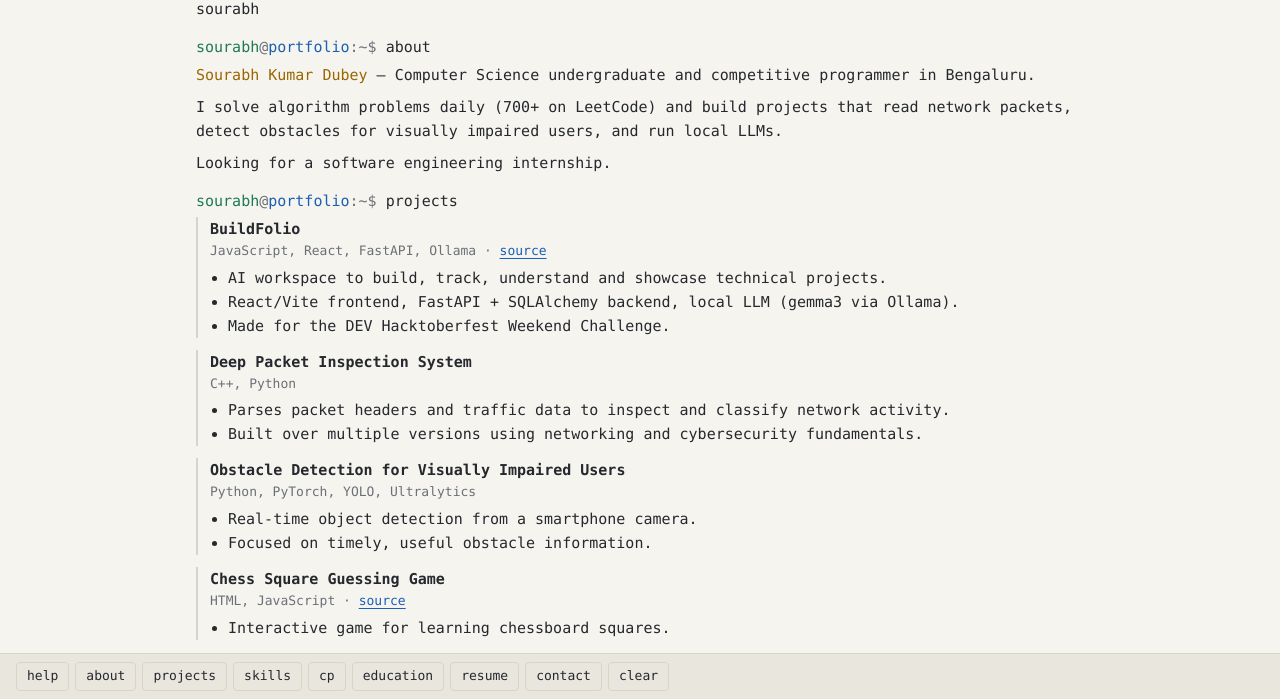
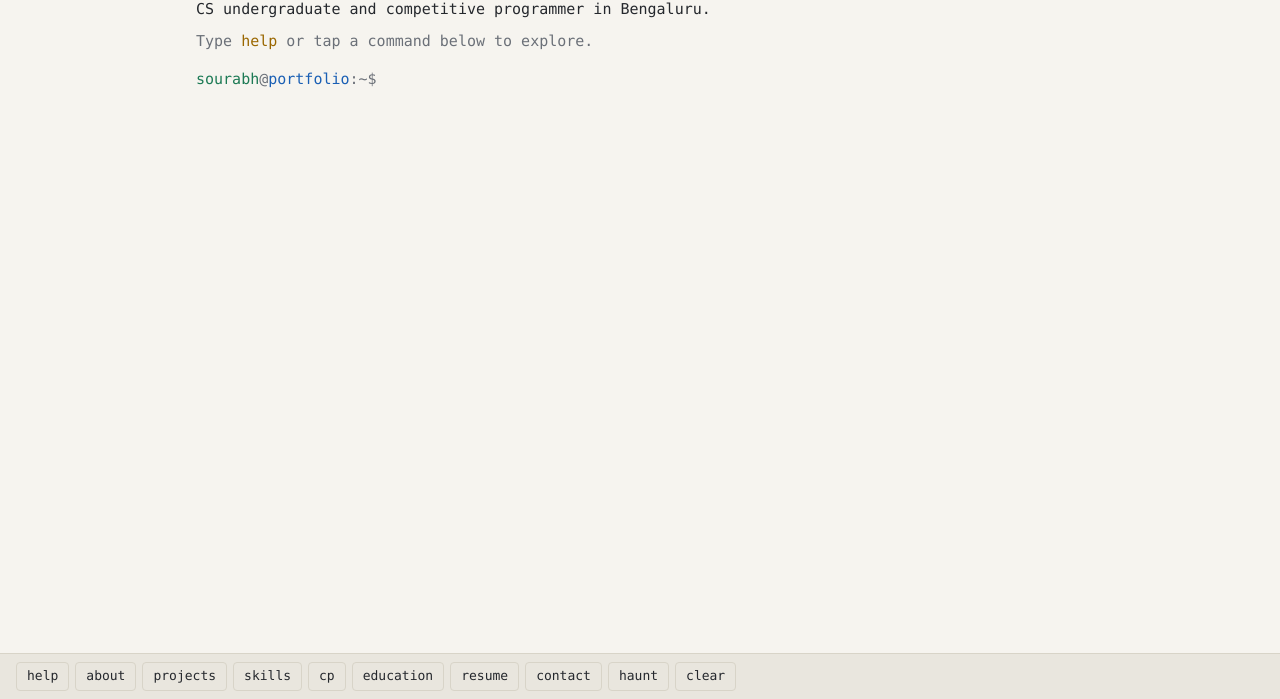
Before and after one commit to skd-33/portfolio, a plain HTML site: page index.html in a window 1280 px wide. Shown: the part 101-800 px from the top of the page. Drawn offline with Linux system fonts and the light colour scheme.

Commit message:
Update header and form elements in index.html

```diff
--- a/index.html
+++ b/index.html
@@ -40,12 +40,17 @@ form label{white-space:nowrap}
 .sr{position:absolute;left:-9999px}
 .cur{display:inline-block;width:.6ch;height:1.1em;background:var(--accent);vertical-align:text-bottom;margin-left:2px;animation:bl 1.1s steps(1) infinite}
 @keyframes bl{50%{opacity:0}}
+body.haunted{--bg:#0e0a14;--bar:#17101f;--prompt:#b79cff;--accent:#ff7a90;--line:#2a1f38}
+.ghost{color:#b79cff;font-style:italic;margin-top:4px}
+.ghost.w{animation:fl 2.4s ease-in-out infinite}
+@keyframes fl{0%,100%{opacity:1}45%{opacity:.35}55%{opacity:.9}}
+@media(prefers-reduced-motion:reduce){.ghost.w{animation:none}}
 @media(prefers-reduced-motion:reduce){.cur{animation:none}}
 @media(max-width:560px){body{font-size:14px}.row{grid-template-columns:1fr}.row b{margin-top:6px}#in{font-size:16px}}
 </style>
 </head>
 <body>
-<header><i></i><i></i><i></i><span>sourabh@portfolio: ~</span></header>
+<header><i></i><i></i><i></i><span id="title"></span></header>
 <main id="term" aria-live="polite">
   <noscript>
     <h1>Sourabh Kumar Dubey</h1>
@@ -53,59 +58,81 @@ form label{white-space:nowrap}
     <p><a href="https://github.com/skd-33">GitHub</a> · <a href="https://leetcode.com/u/skd-33">LeetCode</a> · <a href="https://codeforces.com/profile/sourabhkumardubey200">Codeforces</a> · <a href="mailto:sourabhkumardubey200@gmail.com">Email</a></p>
   </noscript>
   <div id="log"></div>
-  <form id="f" autocomplete="off"><label for="in"><span class="ps">sourabh</span><span class="dim">@</span><span class="pa">portfolio</span><span class="dim">:~$</span></label><input id="in" spellcheck="false" autocapitalize="none" aria-label="Type a command, for example help"></form>
+  <form id="f" autocomplete="off"><label for="in" id="label"></label><input id="in" spellcheck="false" autocapitalize="none" aria-label="Type a command, for example help"></form>
 </main>
 <nav class="chips" aria-label="Commands" id="chips"></nav>
 
 <script>
+/* ===== EDIT ONLY THIS BLOCK to make the site yours ===== */
+const CONFIG={
+  name:"Sourabh Kumar Dubey",
+  user:"sourabh", host:"portfolio",
+  tagline:"CS undergraduate and competitive programmer in Bengaluru.",
+  email:"sourabhkumardubey200@gmail.com",
+  resumePdf:"Sourabh_Kumar_Dubey_Resume.pdf",          // put the PDF next to index.html, or set to "" to hide the command
+  links:{github:"https://github.com/skd-33",leetcode:"https://leetcode.com/u/skd-33",codeforces:"https://codeforces.com/profile/sourabhkumardubey200","dev.to":"https://dev.to/ab_33",x:"https://x.com/skd_33"},
+  sections:[
+    {cmd:"about",desc:"who I am",type:"text",data:[
+      "Computer Science undergraduate and competitive programmer in Bengaluru.",
+      "I solve algorithm problems daily (700+ on LeetCode) and build projects that read network packets, detect obstacles for visually impaired users, and run local LLMs.",
+      "Looking for a software engineering internship."]},
+    {cmd:"projects",desc:"things I've built",type:"projects",data:[
+      {name:"BuildFolio",tech:"JavaScript, React, FastAPI, Ollama",link:"https://github.com/skd-33/BuildFolio",points:["AI workspace to build, track, understand and showcase technical projects.","React/Vite frontend, FastAPI + SQLAlchemy backend, local LLM (gemma3 via Ollama)."]},
+      {name:"Haunted Terminal",tech:"Python, Ollama, gemma3",link:"",points:["Shell wrapper where a local open-weight model whispers eerie comments on every command.","Try it here: type haunt."]},
+      {name:"Deep Packet Inspection System",tech:"C++, Python",points:["Parses packet headers and traffic data to inspect and classify network activity."]},
+      {name:"Obstacle Detection for Visually Impaired Users",tech:"Python, PyTorch, YOLO",points:["Real-time object detection from a smartphone camera."]},
+      {name:"Chess Square Guessing Game",tech:"HTML, JavaScript",link:"https://github.com/skd-33/chess_square_guess_game",points:["Interactive game for learning chessboard squares."]}]},
+    {cmd:"skills",desc:"languages, algorithms, tools",type:"rows",data:{languages:"C, C++, Python, JavaScript",core:"DSA, Competitive Programming, Computer Networks",algorithms:"Graphs, DP (2D, bitmask, DAG), Greedy, Sliding Window, Binary Search, Trees, Fenwick, Segment Tree, Tarjan SCC","ai/vision":"PyTorch, YOLO, Ultralytics, Ollama","web/tools":"React, Vite, FastAPI, Three.js, Git"}},
+    {cmd:"cp",desc:"competitive programming",type:"rows",data:{leetcode:"700+ solved, Knight badge https://leetcode.com/u/skd-33",codeforces:"Pupil, peak 1350+ https://codeforces.com/profile/sourabhkumardubey200",method:"Brute-force stress testing before finalizing a solution",aws:"3rd place in an AWS Cloud Quest tournament"}},
+    {cmd:"education",desc:"where I study",type:"rows",data:{college:"Bangalore Institute of Technology, Bengaluru",degree:"B.E. Computer Science & Engineering",years:"2025 - present",cgpa:"8.8"}}
+  ]
+};
+/* ===== end of config ===== */
+
 const $=s=>document.querySelector(s),log=$("#log"),inp=$("#in"),term=$("#term");
-const reduce=matchMedia("(prefers-reduced-motion:reduce)").matches;
-const L=(u,t)=>`<a href="${u}" target="_blank" rel="noopener">${t||u.replace(/^https?:\/\/|^mailto:/,"")}</a>`;
-const row=(k,v)=>`<div class="row"><b>${k}</b><span>${v}</span></div>`;
+const esc=t=>String(t).replace(/&/g,"&amp;").replace(/</g,"&lt;");
+const lk=(u,t)=>`<a href="${u}" target="_blank" rel="noopener">${esc(t||u.replace(/^https?:\/\/|^mailto:/,""))}</a>`;
+const auto=t=>esc(t).replace(/(https?:\/\/[^\s]+)/g,u=>lk(u));
+const row=(k,v)=>`<div class="row"><b>${esc(k)}</b><span>${auto(v)}</span></div>`;
+const proj=p=>`<div class="proj"><h3>${esc(p.name)}</h3><div class="t">${esc(p.tech||"")}${p.link?" · "+lk(p.link,"source"):""}</div><ul>${(p.points||[]).map(x=>`<li>${esc(x)}</li>`).join("")}</ul></div>`;
+const R={text:d=>d.map(x=>`<p>${auto(x)}</p>`).join(""),rows:d=>Object.entries(d).map(([k,v])=>row(k,v)).join(""),projects:d=>d.map(proj).join("")};
 
-const proj=(n,t,l,ls)=>`<div class="proj"><h3>${n}</h3><div class="t">${t}${l?" · "+l:""}</div><ul>${ls.map(x=>`<li>${x}</li>`).join("")}</ul></div>`;
-
-const C={
-help:()=>`<p>Available commands:</p>`+[["about","who I am"],["projects","things I've built"],["skills","languages, algorithms, tools"],["cp","competitive programming stats"],["education","where I study"],["resume","download my resume (PDF)"],["contact","email and profiles"],["clear","clear the screen"]].map(([a,b])=>row(a,b)).join("")+`<p class="dim" style="margin-top:8px">Tab completes, ↑ ↓ browse history.</p>`,
-about:()=>`<p><span class="ac">Sourabh Kumar Dubey</span> — Computer Science undergraduate and competitive programmer in Bengaluru.</p><p>I solve algorithm problems daily (700+ on LeetCode) and build projects that read network packets, detect obstacles for visually impaired users, and run local LLMs.</p><p>Looking for a software engineering internship.</p>`,
-projects:()=>proj("BuildFolio","JavaScript, React, FastAPI, Ollama",L("https://github.com/skd-33/BuildFolio","source"),["AI workspace to build, track, understand and showcase technical projects.","React/Vite frontend, FastAPI + SQLAlchemy backend, local LLM (gemma3 via Ollama).","Made for the DEV Hacktoberfest Weekend Challenge."])
-+proj("Deep Packet Inspection System","C++, Python","",["Parses packet headers and traffic data to inspect and classify network activity.","Built over multiple versions using networking and cybersecurity fundamentals."])
-+proj("Obstacle Detection for Visually Impaired Users","Python, PyTorch, YOLO, Ultralytics","",["Real-time object detection from a smartphone camera.","Focused on timely, useful obstacle information."])
-+proj("Chess Square Guessing Game","HTML, JavaScript",L("https://github.com/skd-33/chess_square_guess_game","source"),["Interactive game for learning chessboard squares."])
-+`<p class="dim">More at ${L("https://github.com/skd-33?tab=repositories","github.com/skd-33")}</p>`,
-skills:()=>row("languages","C, C++, Python, JavaScript")+row("core","DSA, Competitive Programming, Computer Networks")+row("algorithms","Graphs, DP (2D, bitmask, DAG), Greedy, Backtracking, Sliding Window, Binary Search, Prefix Sums, Trees, Fenwick Tree, Segment Tree, SCC/Tarjan")+row("ai/vision","PyTorch, YOLO, Ultralytics, Ollama")+row("web/tools","React, Vite, FastAPI, Three.js, Git, GitHub"),
-cp:()=>row("leetcode","700+ solved, Knight badge · "+L("https://leetcode.com/u/skd-33","skd-33"))+row("codeforces","Pupil, peak 1350+ · "+L("https://codeforces.com/profile/sourabhkumardubey200","sourabhkumardubey200"))+row("techniques","Tarjan's SCC, Fenwick and Segment Trees, Manacher, Booth, sieve, inclusion–exclusion")+row("method","Brute-force stress testing before finalizing a solution")+row("aws","3rd place in an AWS Cloud Quest tournament (1 of 6 finishers)"),
-education:()=>row("college","Bangalore Institute of Technology, Bengaluru")+row("degree","B.E. Computer Science &amp; Engineering")+row("years","2025 – present")+row("cgpa","8.8"),
-resume:()=>`<p>${L("Sourabh_Kumar_Dubey_Resume.pdf","Download Sourabh_Kumar_Dubey_Resume.pdf")}</p>`,
-contact:()=>row("email",L("mailto:sourabhkumardubey200@gmail.com"))+row("github",L("https://github.com/skd-33"))+row("leetcode",L("https://leetcode.com/u/skd-33"))+row("codeforces",L("https://codeforces.com/profile/sourabhkumardubey200"))+row("dev.to",L("https://dev.to/ab_33"))+row("x",L("https://x.com/skd_33")),
-whoami:()=>"sourabh",
-ls:()=>`<span class="pa">about  projects  skills  cp  education  resume  contact</span>`,
-"sudo hire-me":()=>`<span class="ac">Permission granted.</span> Email ${L("mailto:sourabhkumardubey200@gmail.com")} to continue.`,
-theme:()=>{const d=document.documentElement;d.dataset.t=d.dataset.t==="dark"?"light":"dark";return `<span class="dim">theme: ${d.dataset.t}</span>`}
-};
-const names=Object.keys(C).filter(k=>!["whoami","ls","sudo hire-me","theme"].includes(k)).concat("clear");
-const hist=[];let hi=0;
-
-function add(cmd,instant){
-  const d=document.createElement("div");d.className="cmd";
-  d.innerHTML=`<div><span class="ps">sourabh</span><span class="dim">@</span><span class="pa">portfolio</span><span class="dim">:~$</span> <span class="c"></span></div><div class="out"></div>`;
-  log.appendChild(d);return d;
+const C={},desc={};
+CONFIG.sections.forEach(s=>{C[s.cmd]=()=>R[s.type](s.data);desc[s.cmd]=s.desc});
+if(CONFIG.resumePdf){C.resume=()=>`<p>${lk(CONFIG.resumePdf,"Download "+CONFIG.resumePdf)}</p>`;desc.resume="download my resume (PDF)"}
+C.contact=()=>row("email",lk("mailto:"+CONFIG.email))+Object.entries(CONFIG.links).map(([k,v])=>row(k,lk(v))).join("");desc.contact="email and profiles";
+C.haunt=()=>{haunted=!haunted;document.body.classList.toggle("haunted",haunted);return haunted?`<span class="ac">The terminal is haunted.</span> Run any command. Type <span class="ac">haunt</span> again to exorcise.`:`<span class="dim">The ghost has left.</span>`};desc.haunt="let a ghost haunt every command (toggle)";
+C.theme=()=>{const d=document.documentElement;d.dataset.t=d.dataset.t==="dark"?"light":"dark";return `<span class="dim">theme: ${d.dataset.t}</span>`};
+C.whoami=()=>esc(CONFIG.user);
+C.ls=()=>`<span class="pa">${Object.keys(desc).join("  ")}</span>`;
+C.help=()=>`<p>Available commands:</p>`+Object.entries(desc).map(([a,b])=>row(a,b)).join("")+row("clear","clear the screen")+`<p class="dim" style="margin-top:8px">Tab completes, ↑ ↓ browse history.</p>`;
+C["sudo hire-me"]=()=>`<span class="ac">Permission granted.</span> Email ${lk("mailto:"+CONFIG.email)} to continue.`;
+const names=["help",...Object.keys(desc),"clear"];
+const hist=[];let hi=0;let haunted=false;
+const GH=["I was here before your first commit.","Something in that output is watching you.","Every file remembers who deleted it.","The logs go back further than you think.","Run it again. I dare you.","Your cursor blinks. So does something behind it."];
+async function whisper(c,o){
+  const g=document.createElement("div");g.className="ghost w";o.appendChild(g);
+  let t=GH[Math.floor(Math.random()*GH.length)],who="offline ghost";
+  try{const ac=new AbortController();setTimeout(()=>ac.abort(),4000);
+    const r=await fetch("http://localhost:11434/api/generate",{method:"POST",signal:ac.signal,body:JSON.stringify({model:"gemma3:1b",stream:false,options:{num_predict:40,temperature:.9},prompt:"You are a ghost haunting a terminal. Reply with ONE eerie sentence, max 18 words, about the command: "+c})});
+    const j=await r.json();if(j.response){t=j.response.trim().split("\n")[0];who="gemma3:1b, local"}}catch(e){}
+  g.textContent="~ "+t+"  ["+who+"]";term.scrollTop=term.scrollHeight;
 }
+const PS=`<span class="ps">${esc(CONFIG.user)}</span><span class="dim">@</span><span class="pa">${esc(CONFIG.host)}</span><span class="dim">:~$</span>`;
+function add(){const d=document.createElement("div");d.className="cmd";d.innerHTML=`<div>${PS} <span class="c"></span></div><div class="out"></div>`;log.appendChild(d);return d}
 function run(raw){
   const c=raw.trim().replace(/\s+/g," ").toLowerCase();if(!c)return;
   hist.push(c);hi=hist.length;
   if(c==="clear"){log.innerHTML="";return}
   const d=add();d.querySelector(".c").textContent=raw.trim();
   const o=d.querySelector(".out");
-  o.innerHTML=C[c]?C[c]():`<span class="er">command not found: ${c.replace(/[<>&]/g,"")}</span>. Type <span class="ac">help</span>.`;
+  o.innerHTML=C[c]?C[c]():`<span class="er">command not found: ${esc(c)}</span>. Type <span class="ac">help</span>.`;
+  if(haunted&&c!=="haunt")whisper(c,o);
   term.scrollTop=term.scrollHeight;
 }
-function type(cmd){return new Promise(res=>{
-  const d=add(),s=d.querySelector(".c"),o=d.querySelector(".out");
-  const done=()=>{o.innerHTML=C[cmd]();res()};
-  if(reduce){s.textContent=cmd;return done()}
-  let i=0;const t=setInterval(()=>{s.textContent=cmd.slice(0,++i);if(i>=cmd.length){clearInterval(t);setTimeout(done,120)}},45);
-})}
+document.title=CONFIG.name+" | Portfolio";
+$("#title").textContent=CONFIG.user+"@"+CONFIG.host+": ~";
+$("#label").innerHTML=PS;
 $("#f").addEventListener("submit",e=>{e.preventDefault();run(inp.value);inp.value="";term.scrollTop=term.scrollHeight});
 inp.addEventListener("keydown",e=>{
   if(e.key==="ArrowUp"&&hi>0){e.preventDefault();inp.value=hist[--hi]}
@@ -113,10 +140,10 @@ inp.addEventListener("keydown",e=>{
   else if(e.key==="Tab"){e.preventDefault();const m=names.filter(n=>n.startsWith(inp.value.toLowerCase()));if(m.length===1)inp.value=m[0]}
   else if(e.key==="l"&&e.ctrlKey){e.preventDefault();log.innerHTML=""}
 });
-$("#chips").innerHTML=["help","about","projects","skills","cp","education","resume","contact","clear"].map(n=>`<button type="button">${n}</button>`).join("");
+$("#chips").innerHTML=names.map(n=>`<button type="button">${esc(n)}</button>`).join("");
 $("#chips").addEventListener("click",e=>{if(e.target.tagName==="BUTTON"){run(e.target.textContent);inp.focus({preventScroll:true})}});
 term.addEventListener("click",()=>{if(!getSelection().toString())inp.focus({preventScroll:true})});
-(async()=>{for(const c of["whoami","about","projects"])await type(c);log.insertAdjacentHTML("beforeend",`<div class="out dim" style="margin-top:14px">Type <span class="ac">help</span> or tap a command below.</div>`);term.scrollTop=0})();
+log.innerHTML=`<div class="out"><p><span class="ac" style="font-size:1.25em;font-weight:700">${esc(CONFIG.name)}</span></p><p>${esc(CONFIG.tagline)}</p><p class="dim">Type <span class="ac">help</span> or tap a command below to explore.</p></div>`;
 </script>
 </body>
 </html>
```
